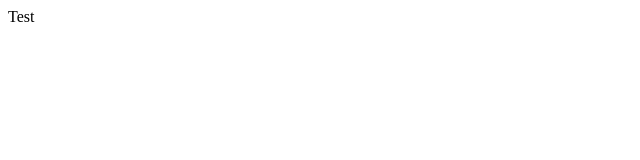
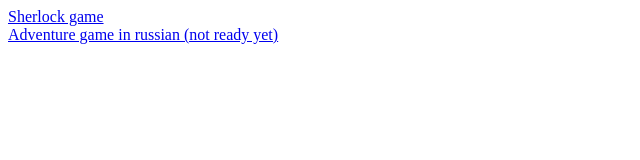
Before and after one commit to aragont/aragont.github.io, a plain HTML site: page index.html in a window 1280 px wide. Shown: the whole page, without its empty margins (0-640 px from the left). Drawn offline with Linux system fonts and the light colour scheme.

Commit message:
Add links to my projects

```diff
--- a/index.html
+++ b/index.html
@@ -1,5 +1,6 @@
 <html>
 <body>
-Test
+<a href="sherlock-js">Sherlock game</a><br>
+<a href="adventure-js">Adventure game in russian (not ready yet)</a>
 </body>
 </html>
```
